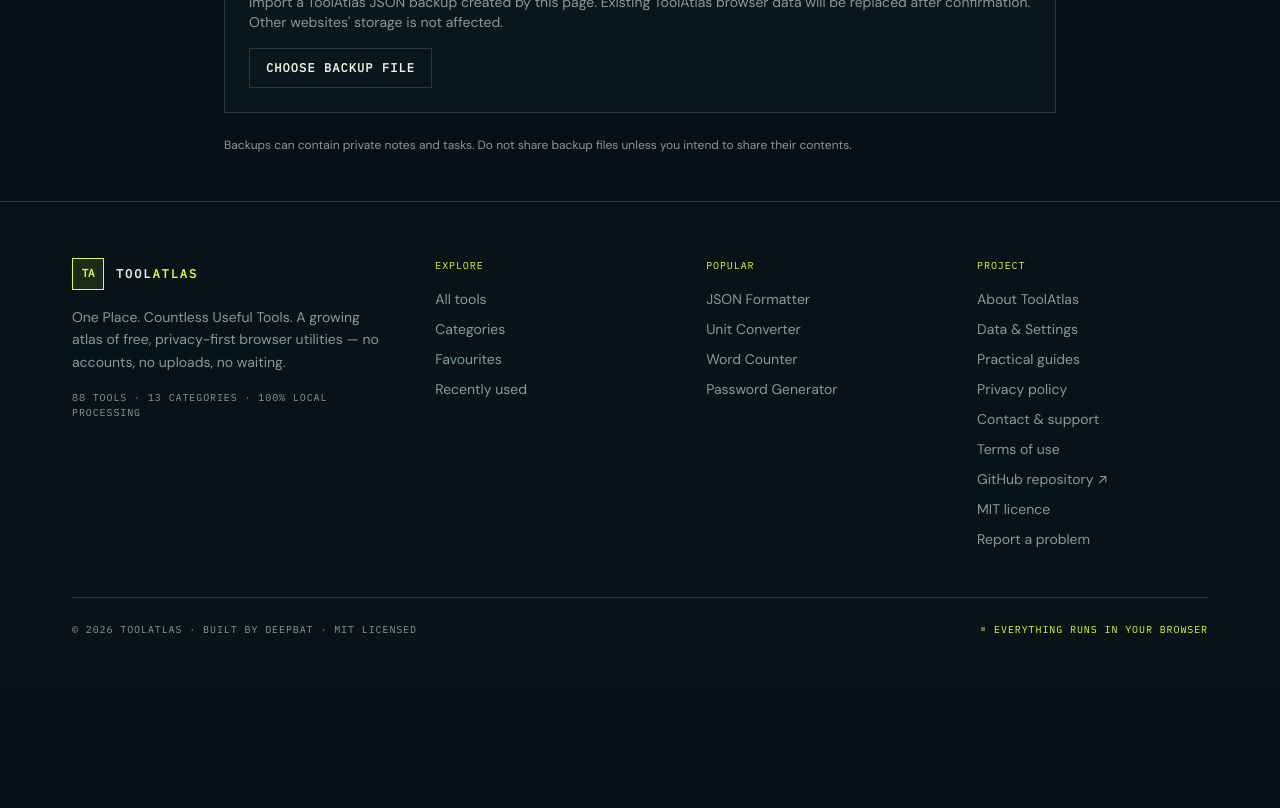
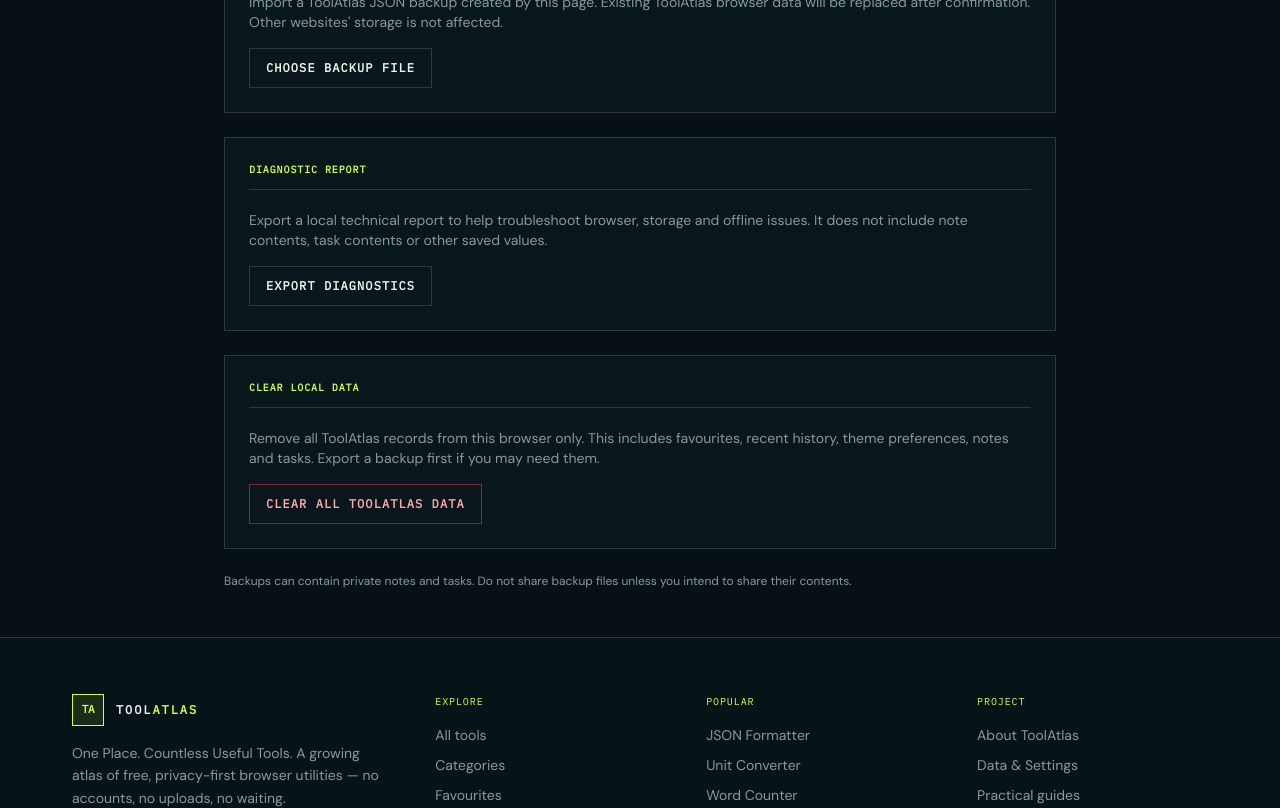
Before and after one commit to deepbat/toolatlas, a React (Vite) app: page /settings in a window 1280 px wide. Shown: the part 800-1608 px from the top of the page. Before the commit the page ends 1493 px from the top, so only its background shows below. Built offline with nearby package versions, Linux system fonts and the light colour scheme.

Commit message:
Add safe local data controls and diagnostics export

```diff
--- a/src/pages/Settings.tsx
+++ b/src/pages/Settings.tsx
@@ -52,6 +52,48 @@ export default function SettingsPage() {
       setStatus(`Backup exported with ${backup.entries.length} records.`);
     } catch {
       setError('Could not create backup. Check browser storage permissions and try again.');
+    }
+  };
+
+  const exportDiagnostics = async () => {
+    setError('');
+    try {
+      const data = entries();
+      const cacheNames = 'caches' in window ? await caches.keys() : [];
+      const registration = 'serviceWorker' in navigator ? await navigator.serviceWorker.getRegistration() : undefined;
+      const report = {
+        app: 'ToolAtlas',
+        createdAt: new Date().toISOString(),
+        browser: { userAgent: navigator.userAgent, language: navigator.language, online: navigator.onLine },
+        screen: { width: window.innerWidth, height: window.innerHeight, devicePixelRatio: window.devicePixelRatio },
+        storage: { recordCount: data.length, approximateBytes: data.reduce((sum, item) => sum + sizeOf(item.key) + sizeOf(item.value), 0) },
+        offline: { serviceWorkerSupported: 'serviceWorker' in navigator, controlled: Boolean(navigator.serviceWorker?.controller), registered: Boolean(registration), cacheNames },
+      };
+      const url = URL.createObjectURL(new Blob([JSON.stringify(report, null, 2)], { type: 'application/json' }));
+      const anchor = document.createElement('a');
+      anchor.href = url;
+      anchor.download = `toolatlas-diagnostics-${new Date().toISOString().slice(0, 10)}.json`;
+      document.body.appendChild(anchor);
+      anchor.click();
+      anchor.remove();
+      URL.revokeObjectURL(url);
+      setStatus('Diagnostic report exported. It contains technical details only, not saved note or task contents.');
+    } catch {
+      setError('Could not create diagnostic report in this browser.');
+    }
+  };
+
+  const clearData = () => {
+    setError('');
+    setStatus('');
+    if (!window.confirm('Clear all ToolAtlas data saved in this browser? This removes favourites, recent history, theme preferences, notes and tasks. Export a backup first if you may need them.')) return;
+    try {
+      entries().forEach((item) => localStorage.removeItem(item.key));
+      setStatus('All ToolAtlas browser data has been cleared. Reload the page to refresh open tools.');
+      refresh();
+    } catch {
+      setError('Could not clear all ToolAtlas data. Check browser storage permissions and try again.');
+      refresh();
     }
   };
 
@@ -114,6 +156,12 @@ export default function SettingsPage() {
       <input ref={fileRef} type="file" accept=".json,application/json" className="sr-only" aria-label="Choose ToolAtlas backup file" onChange={event => { const file = event.target.files?.[0]; if (file) void importBackup(file); event.target.value = ''; }} />
       <button type="button" onClick={() => fileRef.current?.click()} className="mt-4 inline-flex min-h-10 items-center border border-line px-4 py-2 font-mono text-xs font-semibold uppercase tracking-label text-fg transition hover:border-accent hover:text-accent">Choose backup file</button>
     </Panel>
+    <Panel title="Diagnostic report"><p className="text-sm text-muted">Export a local technical report to help troubleshoot browser, storage and offline issues. It does not include note contents, task contents or other saved values.</p>
+      <button type="button" onClick={() => void exportDiagnostics()} className="mt-4 inline-flex min-h-10 items-center border border-line px-4 py-2 font-mono text-xs font-semibold uppercase tracking-label text-fg transition hover:border-accent hover:text-accent">Export diagnostics</button>
+    </Panel>
+    <Panel title="Clear local data"><p className="text-sm text-muted">Remove all ToolAtlas records from this browser only. This includes favourites, recent history, theme preferences, notes and tasks. Export a backup first if you may need them.</p>
+      <button type="button" onClick={clearData} className="mt-4 inline-flex min-h-10 items-center border border-rose-500/50 px-4 py-2 font-mono text-xs font-semibold uppercase tracking-label text-rose-700 transition hover:bg-rose-500/10 dark:text-rose-300">Clear all ToolAtlas data</button>
+    </Panel>
     {status && <p role="status" className="border border-emerald-500/30 bg-emerald-500/5 p-3 text-sm text-emerald-700 dark:text-emerald-300">{status}</p>}
     {error && <p role="alert" className="border border-rose-500/30 bg-rose-500/5 p-3 text-sm text-rose-700 dark:text-rose-300">{error}</p>}
     <p className="text-xs text-muted">Backups can contain private notes and tasks. Do not share backup files unless you intend to share their contents.</p>
```
